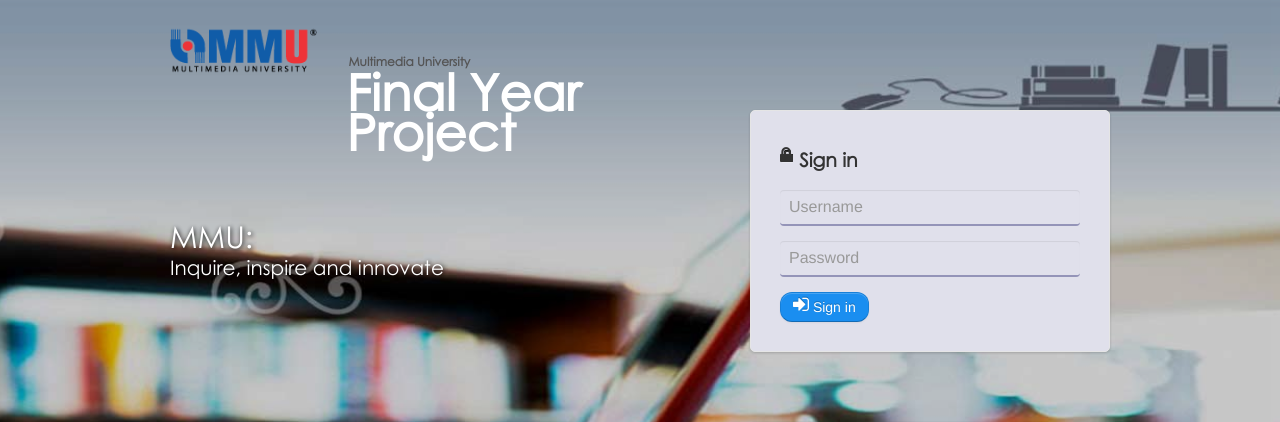
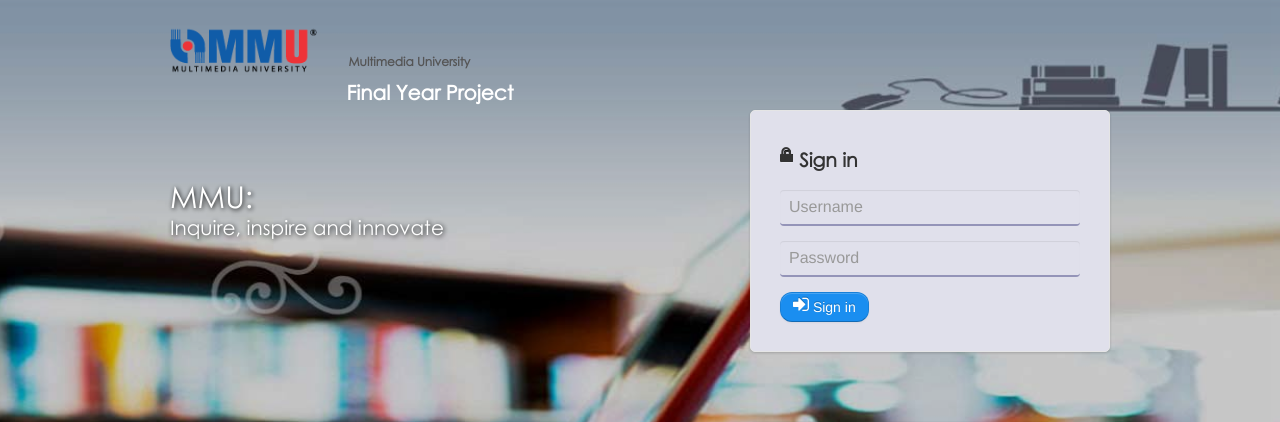
Before and after one commit to Wan-glitch/TIS2151, a PHP site: page / in a window 1280 px wide. Shown: the top 422 px of the page. Run offline with PHP 8.4, Linux system fonts and the light colour scheme; some libraries are stand-ins or nearby versions.

Commit message:
Update index.css

```diff
--- a/admin/bootstrap/css/index.css
+++ b/admin/bootstrap/css/index.css
@@ -38,7 +38,7 @@
 		}
 		.title h3 {
 			color: #fff;
-			font-size: 34px !important;
+			font-size: 20px !important;
 			margin: auto 0;
 			padding: 20px;
 			text-align: left;
@@ -111,7 +111,7 @@
 	color:#fff;
     padding: 20px;
 	margin:auto 0;
-	font-size: 50px;
+	font-size: 20px;
 	text-align: left;
 }
 .title h3 p {
```
